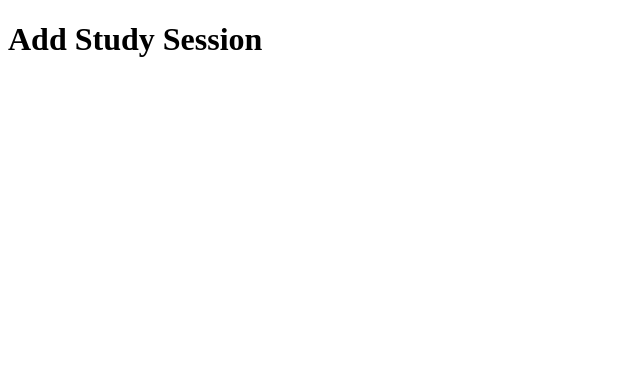
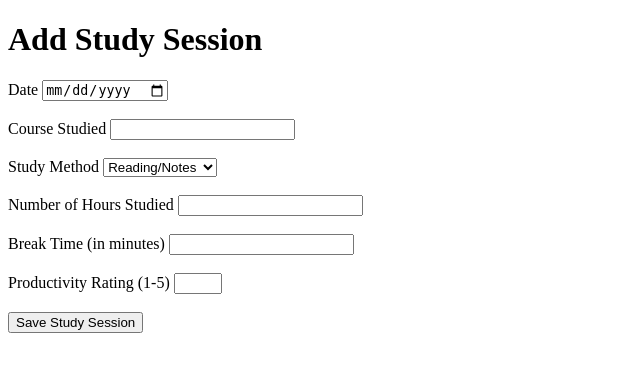
Before and after one commit to kaur-simranjit/personal-study-analytics-dashbaord, a Flask app: page /add in a window 1280 px wide. Shown: the top 372 px of the page, without its empty margins (0-640 px from the left). Run offline with Flask 3, Linux system fonts and the light colour scheme.

Commit message:
Added "Add Study Session Page" to enter entries

```diff
--- a/templates/add_study_session.html
+++ b/templates/add_study_session.html
@@ -11,8 +11,30 @@
         </h1>
 
         <form method="POST">
+            <label>Date</label>
+            <input type="date" name="date" required><br><br>
 
+            <label>Course Studied</label>
+            <input type="text" name="course_studied" required><br><br>
 
+            <label>Study Method</label>
+            <select name="study_method" required>
+                <option value="Reading/Notes">Reading/Notes</option>
+                <option value="Watch Tutorials">Watch Tutorials</option>
+                <option value="Practice">Practice</option>
+                <option value="Revision">Review</option>
+            </select><br><br>
+
+            <label>Number of Hours Studied</label>
+            <input type="number" name="study_hours" step="0.1" min="0" required><br><br>
+
+            <label>Break Time (in minutes)</label>
+            <input type="number" name="break_time" min="0" required><br><br>
+
+            <label>Productivity Rating (1-5)</label>
+            <input type="number" name="productivity_rating" min="1" max="5" required><br><br>
+
+            <button type="submit">Save Study Session</button>
         </form>
     </body>
 </html>
```
